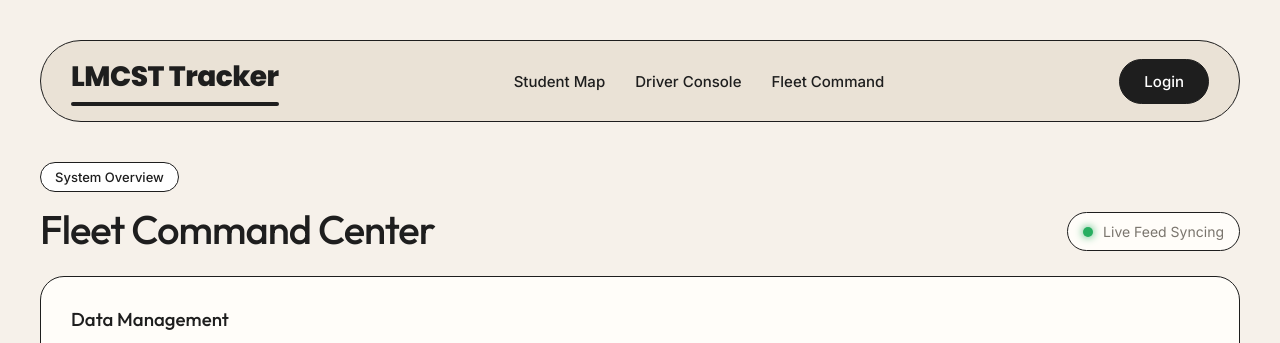
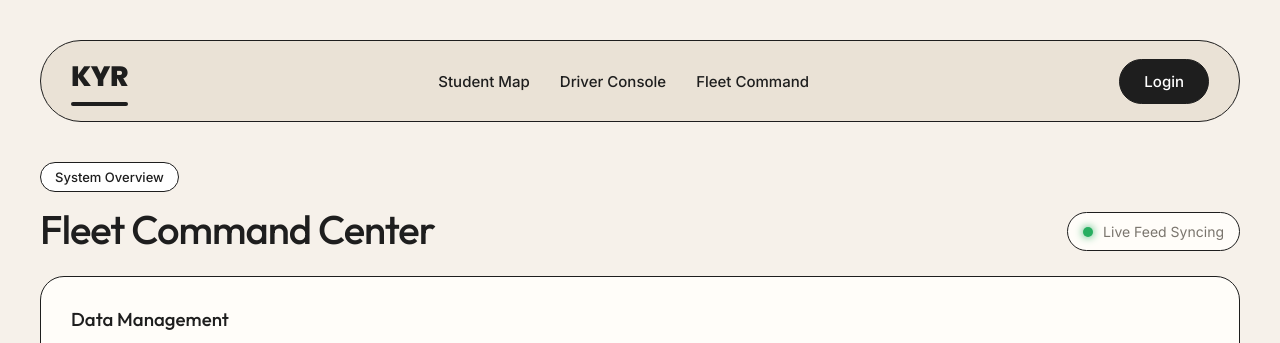
Before and after one commit to aadithyandd/lmc-kyr, a website: page admin.html in a window 1280 px wide. Shown: the top 343 px of the page. Drawn offline with nearby package versions, Linux system fonts and the light colour scheme; no server answers.

Commit message:
tweaks to the heading

```diff
--- a/admin.html
+++ b/admin.html
@@ -13,7 +13,7 @@
     <nav class="navbar">
         <a href="index.html" class="brand-logo" style="text-decoration: none;">
             <div class="premium-logo">
-                <span class="logo-text">LMCST Tracker</span>
+                <span class="logo-text">KYR</span>
                 <div class="bus-wrapper"><span class="bus-emoji">🚌</span></div>
             </div>
         </a>
```
Also changed, not shown: driver.html (+1 -1 lines).
